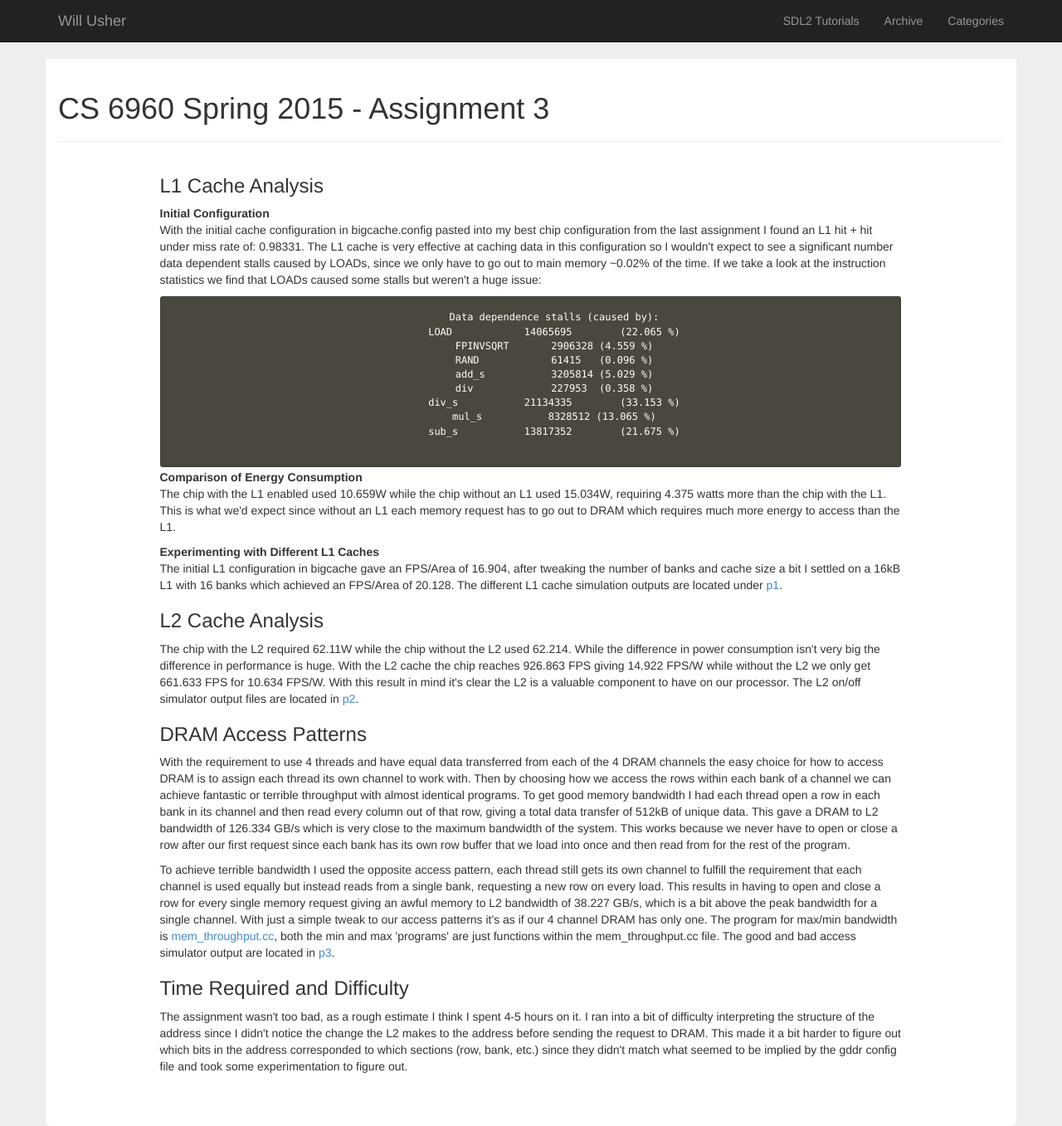
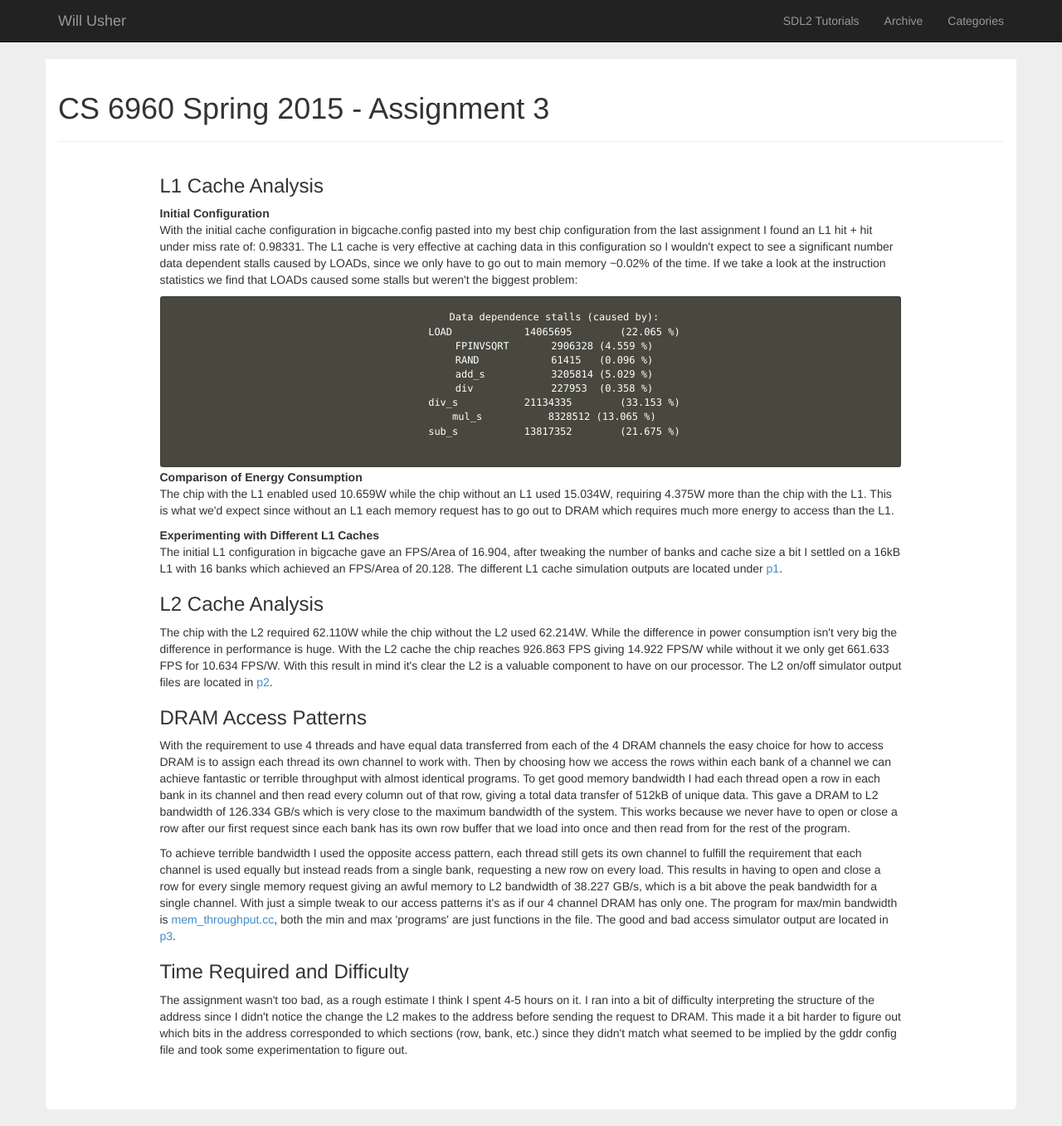
Before and after one commit to Twinklebear/Twinklebear.github.io, a Jekyll site: the page built from courses/cs6960/asn3/index.html, in a window 1280 px wide. Shown: the whole page at 83% size. Built offline with Jekyll 4.4.1, drawn with Linux system fonts in a browser that asks for light colours; nearby versions of some CDN libraries.

Commit message:
Some final wording tweaks

```diff
--- a/courses/cs6960/asn3/index.html
+++ b/courses/cs6960/asn3/index.html
@@ -16,7 +16,7 @@ description: ""
 	see a significant number data dependent stalls caused by LOADs, since we only
 	have to go out to main
 	memory ~0.02% of the time. If we take a look at the instruction statistics we find
-	that LOADs caused some stalls but weren't a huge issue:
+	that LOADs caused some stalls but weren't the biggest problem:
 	</p>
 	{% highlight text %}
 	Data dependence stalls (caused by):
@@ -32,7 +32,7 @@ description: ""
 	<b>Comparison of Energy Consumption</b>
 	<p>
 	The chip with the L1 enabled used 10.659W while the chip without an L1 used
-	15.034W, requiring 4.375 watts more than the chip with the L1. This is what we'd expect
+	15.034W, requiring 4.375W more than the chip with the L1. This is what we'd expect
 	since without an L1 each memory request has to go out to DRAM which requires much
 	more energy to access than the L1.
 	</p>
@@ -46,9 +46,9 @@ description: ""
 
 	<h3>L2 Cache Analysis</h3>
 	<p>
-	The chip with the L2 required 62.11W while the chip without the L2 used 62.214. While the
+	The chip with the L2 required 62.110W while the chip without the L2 used 62.214W. While the
 	difference in power consumption isn't very big the difference in performance is huge. With
-	the L2 cache the chip reaches 926.863 FPS giving 14.922 FPS/W while without the L2 we
+	the L2 cache the chip reaches 926.863 FPS giving 14.922 FPS/W while without it we
 	only get 661.633 FPS for 10.634 FPS/W. With this result in mind it's clear the L2 is a
 	valuable component to have on our processor. The L2 on/off simulator output files
 	are located in <a href="https://github.com/Twinklebear/Twinklebear.github.io/tree/master/courses/cs6960/asn3/p2">p2</a>.
@@ -77,7 +77,7 @@ description: ""
 	With just a simple tweak to our access patterns it's as if our 4 channel DRAM has only one.
 	The program for max/min bandwidth is
 	<a href="p3/mem_throughput.cc">mem_throughput.cc</a>, both
-	the min and max 'programs' are just functions within the mem_throughput.cc file. The
+	the min and max 'programs' are just functions in the file. The
 	good and bad access simulator output are located in <a href="https://github.com/Twinklebear/Twinklebear.github.io/tree/master/courses/cs6960/asn3/p3">p3</a>.
 	</p>
 
```
